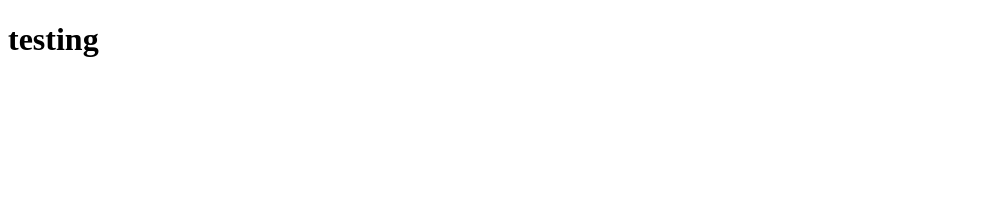
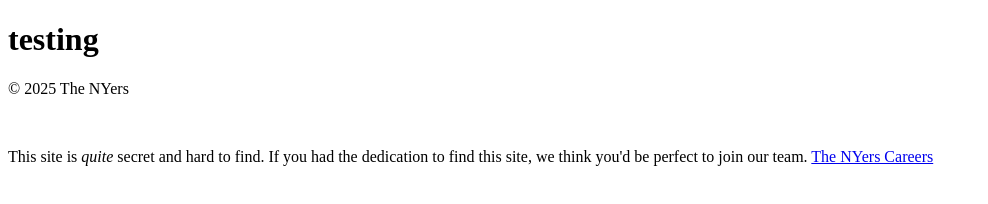
Before and after one commit to queensco/queensco.github.io, a plain HTML site: page index.html in a window 1280 px wide. Shown: the whole page, without its empty margins (0-988 px from the left). Drawn offline with Linux system fonts and the light colour scheme.

Commit message:
Update index.html structure for improved clarity and organization

```diff
--- a/index.html
+++ b/index.html
@@ -1,5 +1,6 @@
 <!DOCTYPE html>
 <html lang="en">
+
 <head>
     <meta charset="UTF-8">
     <meta name="viewport" content="width=device-width, initial-scale=1.0">
@@ -13,8 +14,16 @@
     <title>Queens County Developer Center</title>
     <link rel="stylesheet" href="css/style.css">
 </head>
+
 <body>
     <h1>testing</h1>
     <script src="js/main.js"></script>
 </body>
+
+<footer>
+    <p>© 2025 The NYers</p><br>
+    <p>This site is <i>quite</i> secret and hard to find. If you had the dedication to find this site,
+    we think you'd be perfect to join our team. <a href="https://google.com">The NYers Careers</a></p>
+</footer>
+
 </html>
```
